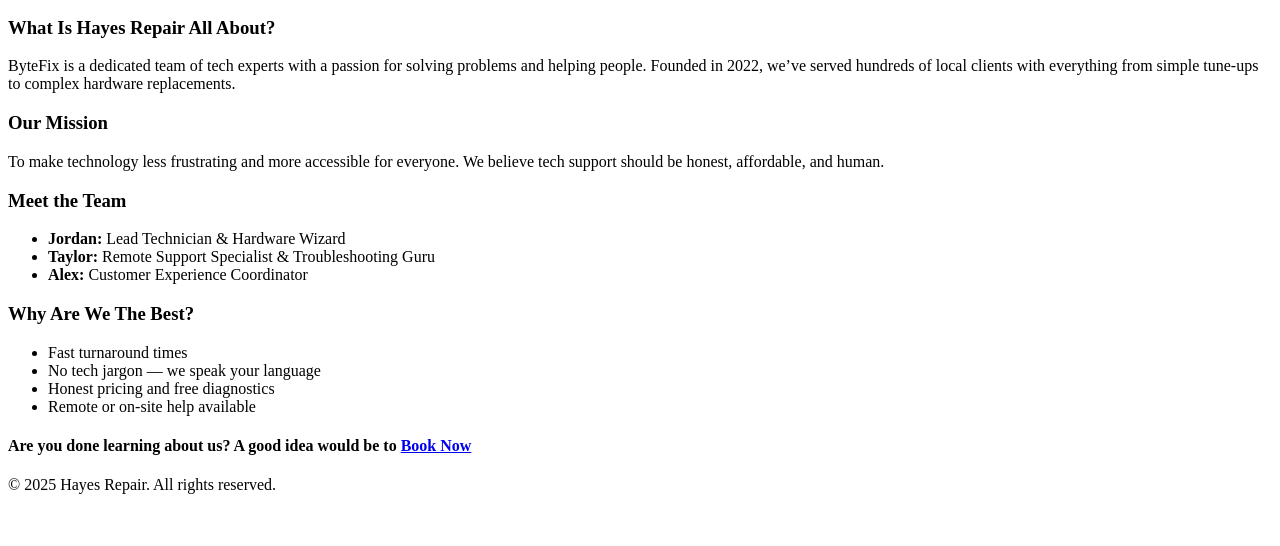
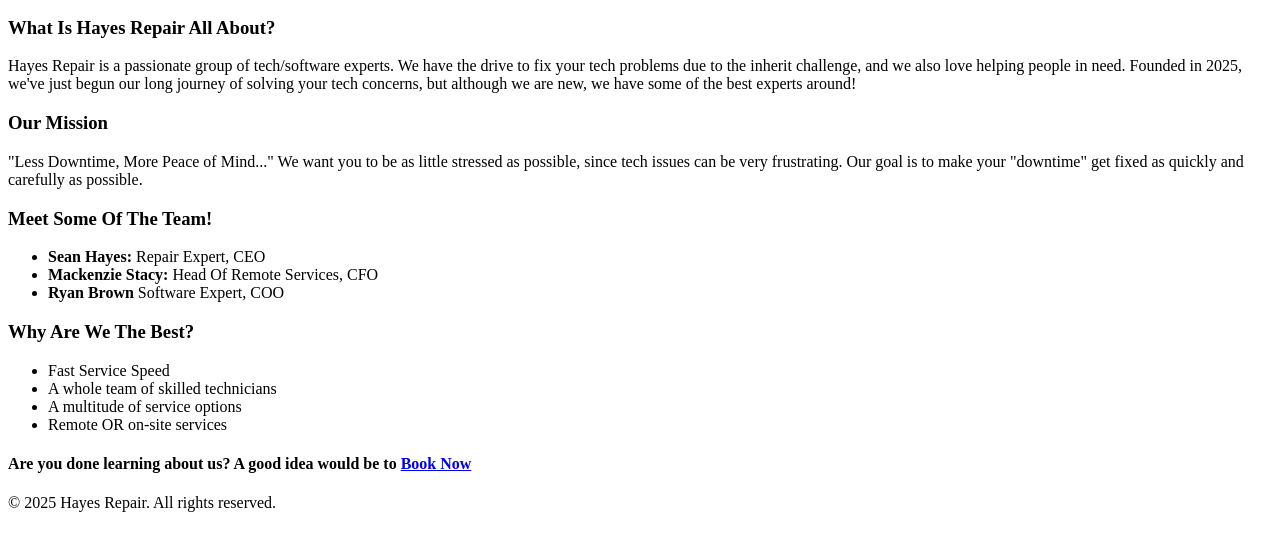
Before and after one commit to hayesse22/final-project, a plain HTML site: page about.html in a window 1280 px wide. Shown: the part 254-800 px from the top of the page. Drawn offline with Linux system fonts and the light colour scheme.

Commit message:
about adds

```diff
--- a/about.html
+++ b/about.html
@@ -26,30 +26,30 @@
     <main>
       <section>
         <h3>What Is Hayes Repair All About?</h3>
-        <p>ByteFix is a dedicated team of tech experts with a passion for solving problems and helping people. Founded in 2022, we’ve served hundreds of local clients with everything from simple tune-ups to complex hardware replacements.</p>
+        <p>Hayes Repair is a passionate group of tech/software experts. We have the drive to fix your tech problems due to the inherit challenge, and we also love helping people in need. Founded in 2025, we've just begun our long journey of solving your tech concerns, but although we are new, we have some of the best experts around!</p>
       </section>
 
       <section>
         <h3>Our Mission</h3>
-        <p>To make technology less frustrating and more accessible for everyone. We believe tech support should be honest, affordable, and human.</p>
+        <p>"Less Downtime, More Peace of Mind..." We want you to be as little stressed as possible, since tech issues can be very frustrating. Our goal is to make your "downtime" get fixed as quickly and carefully as possible.</p>
       </section>
 
       <section>
-        <h3>Meet the Team</h3>
+        <h3>Meet Some Of The Team!</h3>
         <ul>
-          <li><strong>Jordan:</strong> Lead Technician & Hardware Wizard</li>
-          <li><strong>Taylor:</strong> Remote Support Specialist & Troubleshooting Guru</li>
-          <li><strong>Alex:</strong> Customer Experience Coordinator</li>
+          <li><strong>Sean Hayes:</strong> Repair Expert, CEO</li>
+          <li><strong>Mackenzie Stacy:</strong> Head Of Remote Services, CFO</li>
+          <li><strong>Ryan Brown</strong> Software Expert, COO</li>
         </ul>
       </section>
 
       <section>
         <h3>Why Are We The Best?</h3>
         <ul>
-          <li>Fast turnaround times</li>
-          <li>No tech jargon — we speak your language</li>
-          <li>Honest pricing and free diagnostics</li>
-          <li>Remote or on-site help available</li>
+          <li>Fast Service Speed</li>
+          <li>A whole team of skilled technicians</li>
+          <li>A multitude of service options</li>
+          <li>Remote OR on-site services</li>
         </ul>
       </section>
 
```
Also changed, not shown: booking.html (+1 -1 lines).
